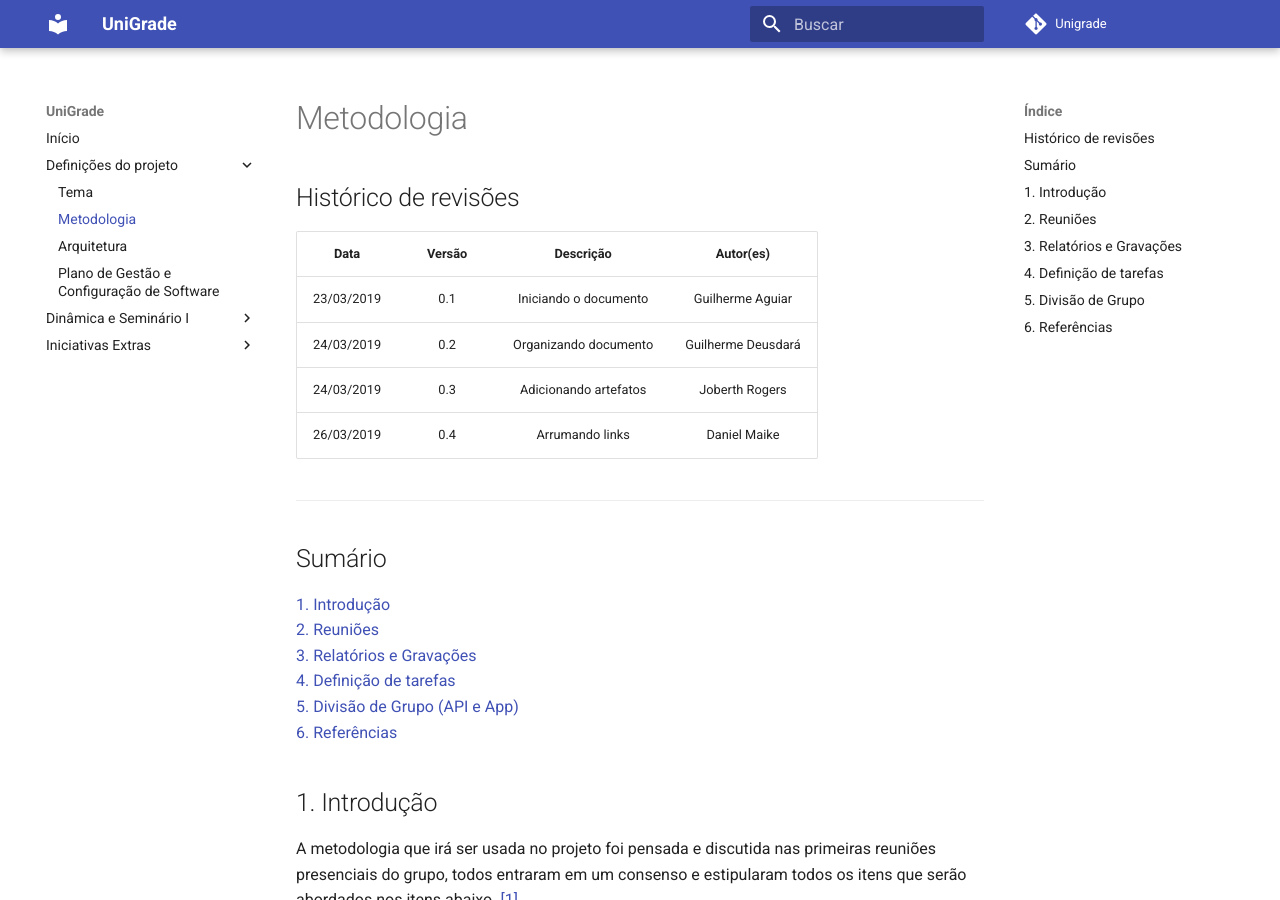
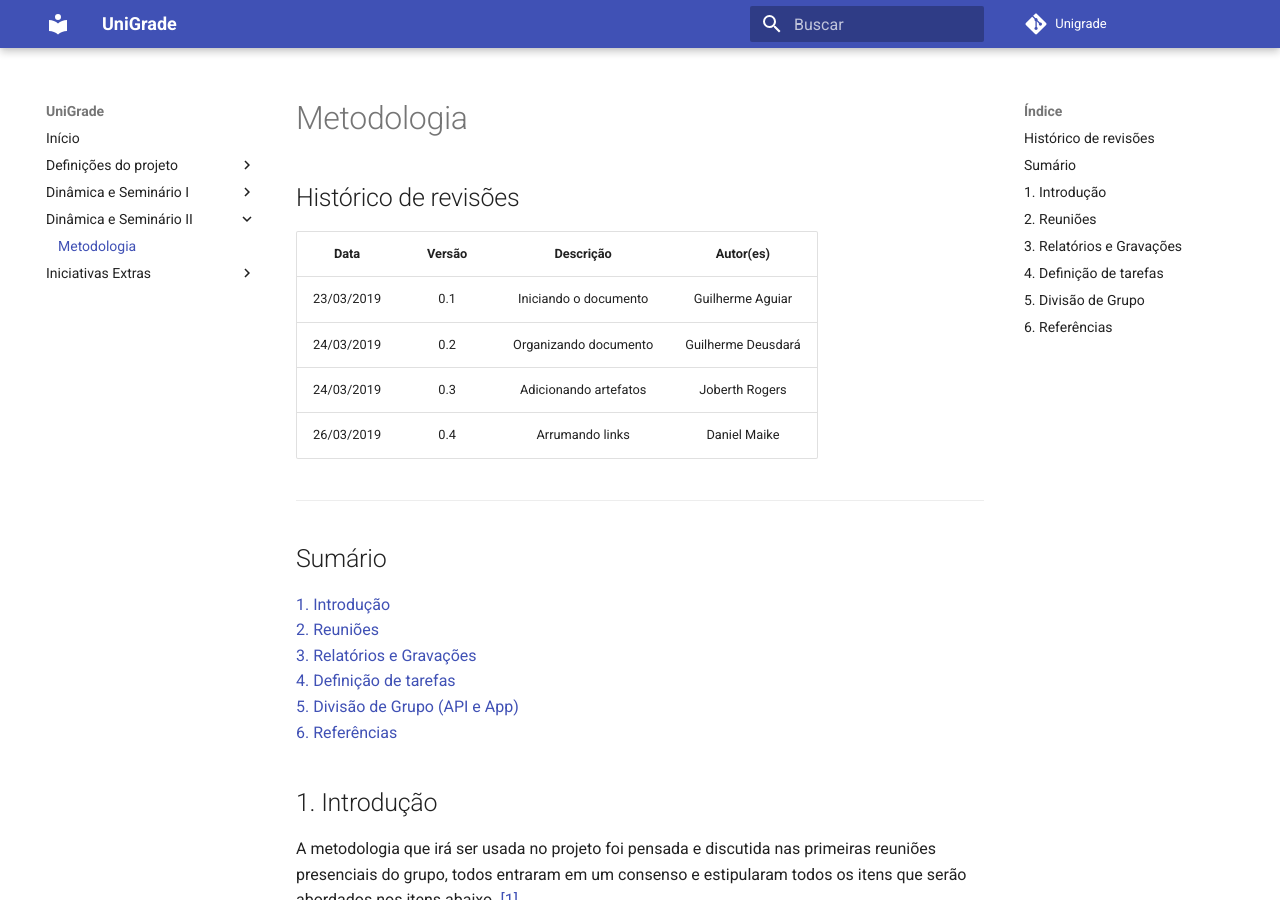
Before and after one commit to ads-unigrade-2019-1/Wiki, an MkDocs documentation site: the page built from docs/dinamica02/metodologia.md, in a window 1280 px wide and 900 px high. Built offline with MkDocs 1.6.1 and Material for MkDocs 9.7.7, drawn with Linux system fonts in a browser that asks for light colours.

Commit message:
moving methodology to the 2nd dynamic folder

```diff
--- a/mkdocs.yml
+++ b/mkdocs.yml
@@ -12,7 +12,6 @@ nav:
     - Início: index.md
     - Definições do projeto:
         - Tema: definicoes_projeto/tema.md
-        - Metodologia: definicoes_projeto/metodologia.md
         - Arquitetura: definicoes_projeto/arquitetura.md
         - Plano de Gestão e Configuração de Software: definicoes_projeto/GCS.md
     - Dinâmica e Seminário I:
@@ -22,6 +21,8 @@ nav:
         - Diagrama Causa-Efeito: dinamica01/causaefeito.md
         - Mapa Mental: dinamica01/mapamental.md
         - Modelo de Custo Produtivo: dinamica01/cocomo.md
+    - Dinâmica e Seminário II:
+        - Metodologia: dinamica02/metodologia.md
     - Iniciativas Extras:
         - Relatórios das Reuniões:
             - Relatório I: iniciativas_extras/relatorios/relatorio1.md
```
Also changed, not shown: docs/dinamica02/metodologia.md (renamed from docs/definicoes_projeto/metodologia.md).
